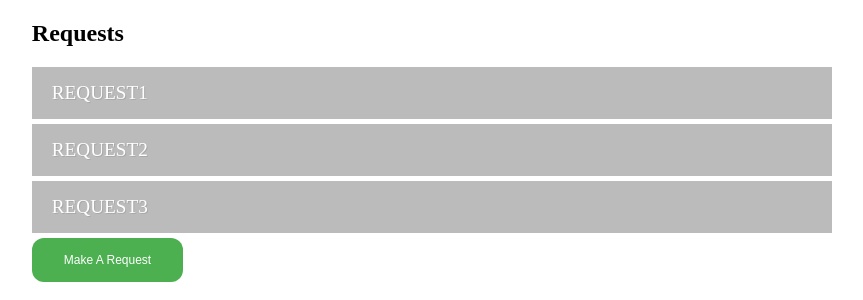
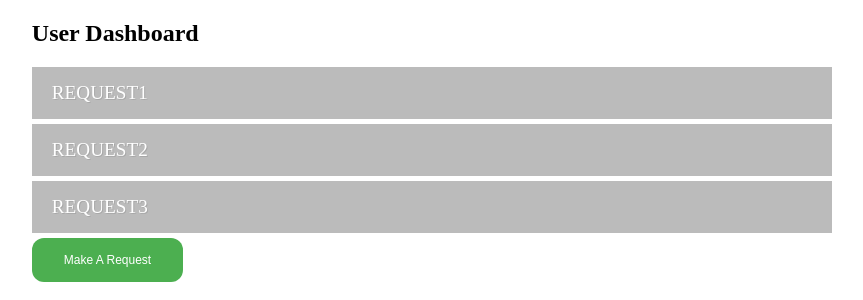
Before and after one commit to MuhweziDeo/maintainaceTrackerApi, a Flask app: template templates/user_requests.html in a window 1280 px wide. Shown: the top 300 px of the page, without its empty margins (229-1092 px from the left). Run offline with Flask 2, Linux system fonts and the light colour scheme; the template is opened without the code that fills it, so the values that code supplies are empty.

Commit message:
made changes to endpoints in app.py and minor changes to templates

```diff
--- a/app.py
+++ b/app.py
@@ -19,28 +19,32 @@ db =SQLAlchemy(app)
 def index():
 	return "Hello World"
 #user routes
-@app.route('/signup')
+@app.route('/api/v1')
 def signup():
  	return render_template('signup.html')
 
-@app.route('/login')
+@app.route('/api/v2')
 def login():
  	return render_template('login.html')
 
-@app.route('/make_request')
+@app.route('/api/v3')
 def make_request():
 	return render_template('make_request.html')
 
-@app.route('/user_requests')
+@app.route('/api/v4')
 def user_requests():
 	return render_template('user_requests.html')
 #admin routes
-@app.route('/requests')
+@app.route('/api/v5')
 def requests():
  	return render_template('requests.html')
-@app.route('/resolve')
+@app.route('/api/v6')
 def resolve():
  	return render_template('resolve.html')
+
+ # api endpoints
+
+
 
 
 
--- a/templates/login.html
+++ b/templates/login.html
@@ -15,7 +15,7 @@
 		<input type="text" name="Enter Name"><br>
 		Password<br>
 		<input type="text" name=""><br>
-		<input class="btn-primary" type="submit" name="Send">
+		<a class="btn-primary" href="/user_requests">Login</a>
 
 	</form>
 </div>
--- a/templates/make_request.html
+++ b/templates/make_request.html
@@ -15,7 +15,7 @@
 		<input type="text" name="Enter Name"><br>
 		Request<br>
 		<input type="text" name=""><br>
-		<input class="btn-primary" type="submit" name="Send">
+		<a class="btn-primary" href="/api/v4">Make Request</a>
 
 	</form>
 </div>
--- a/templates/requests.html
+++ b/templates/requests.html
@@ -10,7 +10,7 @@
 </head>
 <body>
 	  <div class="container">
-	  	<h2>Requests</h2>
+	  	<h2>Admin Dashboard</h2>
 	  	<ul class="accordion">
 	  		<li>
 	  			<a href="#first" class="accordion-header">Request1</a>
--- a/templates/signup.html
+++ b/templates/signup.html
@@ -19,7 +19,7 @@
 		<input type="text" name=""><br>
 		Password<br>
 		<input type="text" name=""><br>
-		<input class="btn-primary" type="submit" name="Send">
+		<a class="btn-primary" href="/login">Sign Up</a>
 
 	</form>
 </div>
--- a/templates/user_requests.html
+++ b/templates/user_requests.html
@@ -10,7 +10,7 @@
 </head>
 <body>
 	  <div class="container">
-	  	<h2>Requests</h2>
+	  	<h2> User Dashboard</h2>
 	  	<ul class="accordion">
 	  		<li>
 	  			<a href="#first" class="accordion-header">Request1</a>
@@ -41,7 +41,7 @@
 	  		</li>
 
 	  	</ul>
-	  	<a href="/make_request"><button class="btn-primary">Make A Request</button></a>
+	  	<a href="/api/v3"><button class="btn-primary">Make A Request</button></a>
 	  </div>
 
 
```
